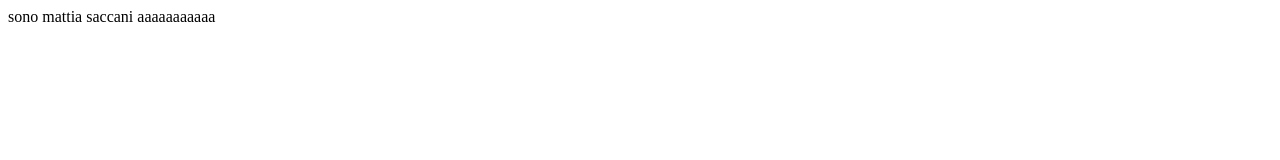
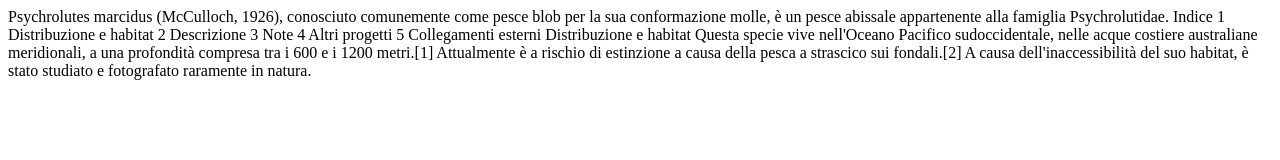
Before and after one commit to saccanimattia/saccanimattia.github.io, a plain HTML site: page index.html in a window 1280 px wide. Drawn offline with Linux system fonts and the light colour scheme.

Commit message:
blobfish

```diff
--- a/index.html
+++ b/index.html
@@ -1,5 +1,15 @@
 <html>
 	<body>
-		<p> sono mattia saccani aaaaaaaaaaa</p>
+		<p>Psychrolutes marcidus (McCulloch, 1926), conosciuto comunemente come pesce blob per la sua conformazione molle, è un pesce abissale appartenente alla famiglia Psychrolutidae.
+
+
+Indice
+1	Distribuzione e habitat
+2	Descrizione
+3	Note
+4	Altri progetti
+5	Collegamenti esterni
+Distribuzione e habitat
+Questa specie vive nell'Oceano Pacifico sudoccidentale, nelle acque costiere australiane meridionali, a una profondità compresa tra i 600 e i 1200 metri.[1] Attualmente è a rischio di estinzione a causa della pesca a strascico sui fondali.[2] A causa dell'inaccessibilità del suo habitat, è stato studiato e fotografato raramente in natura.</p>
 	</body>
 <html>
```
